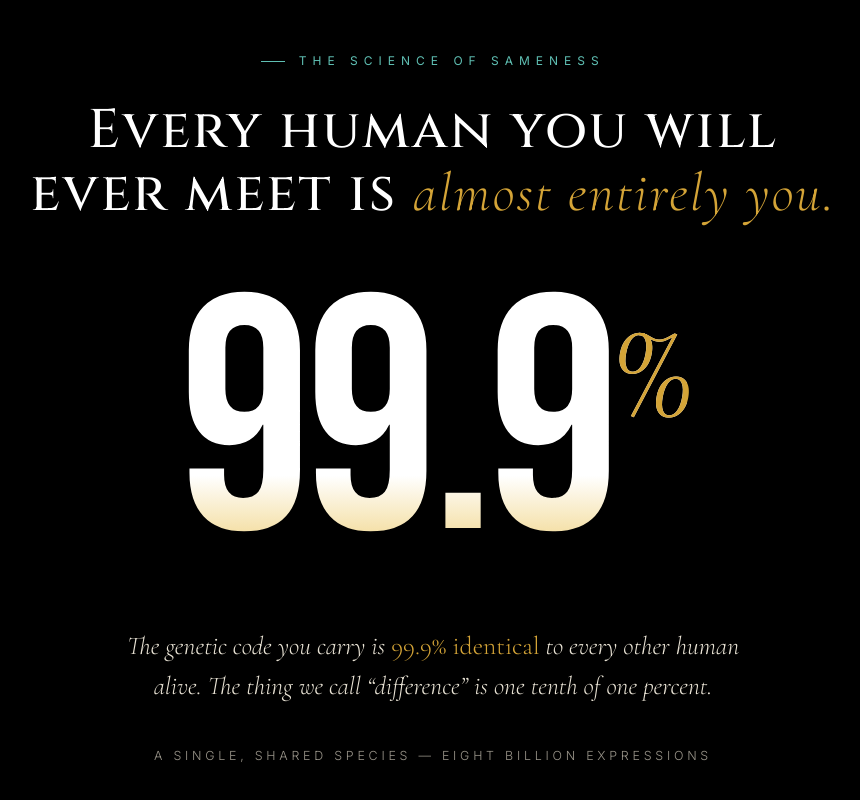
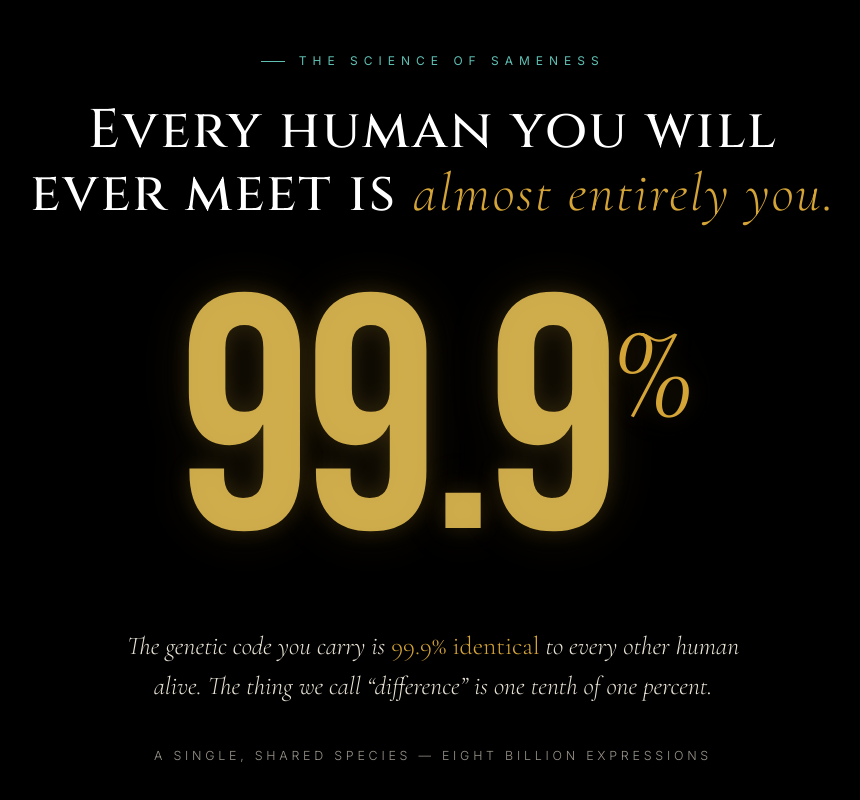
Before and after one commit to Matrixter1/matrixter-website, a plain HTML site: page humanity/index.html in a window 1280 px wide. Shown: the part 4922-5722 px from the top of the page, without its empty margins (207-1067 px from the left). Drawn offline with nearby package versions, Linux system fonts and the light colour scheme.

Commit message:
Improve Humanity DNA figure visibility

```diff
--- a/humanity/index.html
+++ b/humanity/index.html
@@ -681,14 +681,13 @@ section {
   font-family: var(--font-mono-display);
   font-size: clamp(7rem, 26vw, 22rem);
   line-height: 0.95;
-  color: var(--white);
+  color: rgba(235, 196, 87, 0.86);
   letter-spacing: -0.02em;
   margin: 1rem 0;
-  background: linear-gradient(180deg, #ffffff 0%, #ffffff 65%, var(--gold-bright) 100%);
-  -webkit-background-clip: text;
-  background-clip: text;
-  -webkit-text-fill-color: transparent;
   display: inline-block;
+  text-shadow:
+    0 0 22px rgba(212, 164, 55, 0.18),
+    0 0 54px rgba(212, 164, 55, 0.12);
 }
 .dna-mega .pct {
   font-family: var(--font-display);
```
